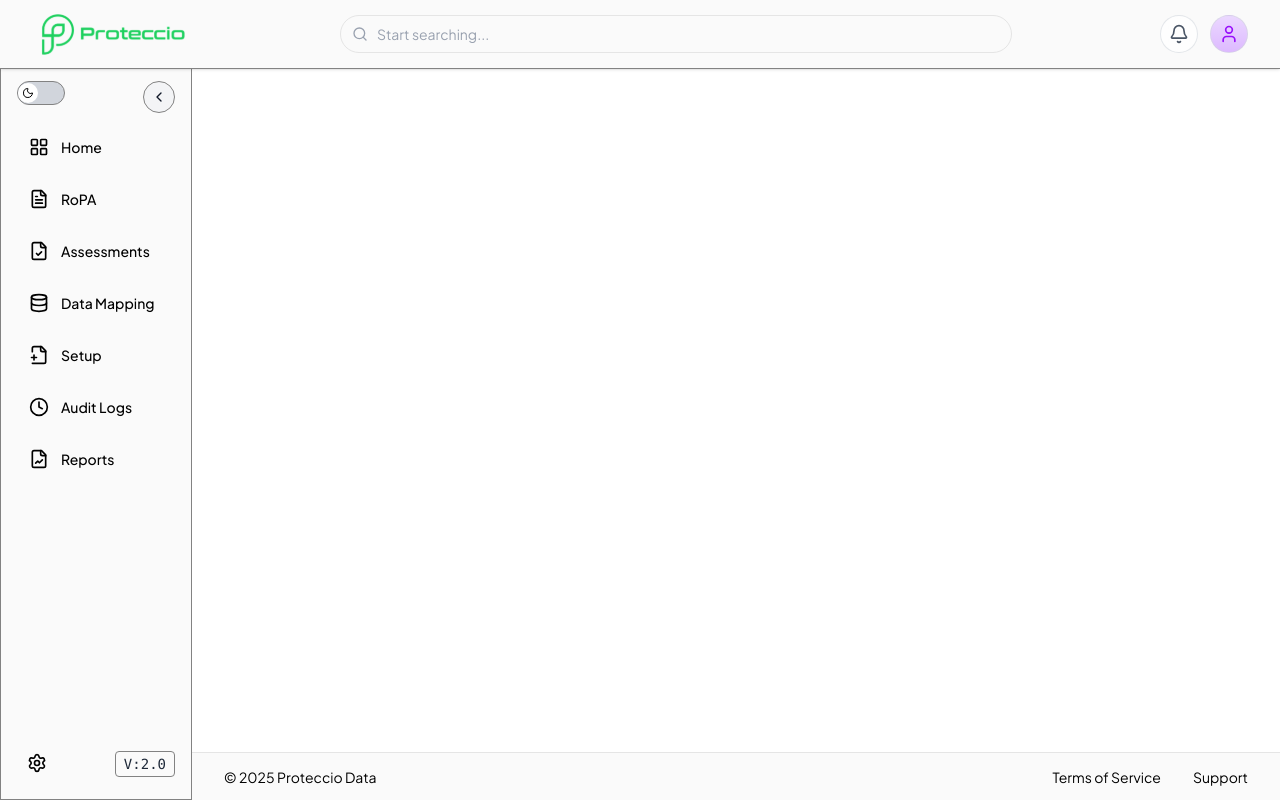
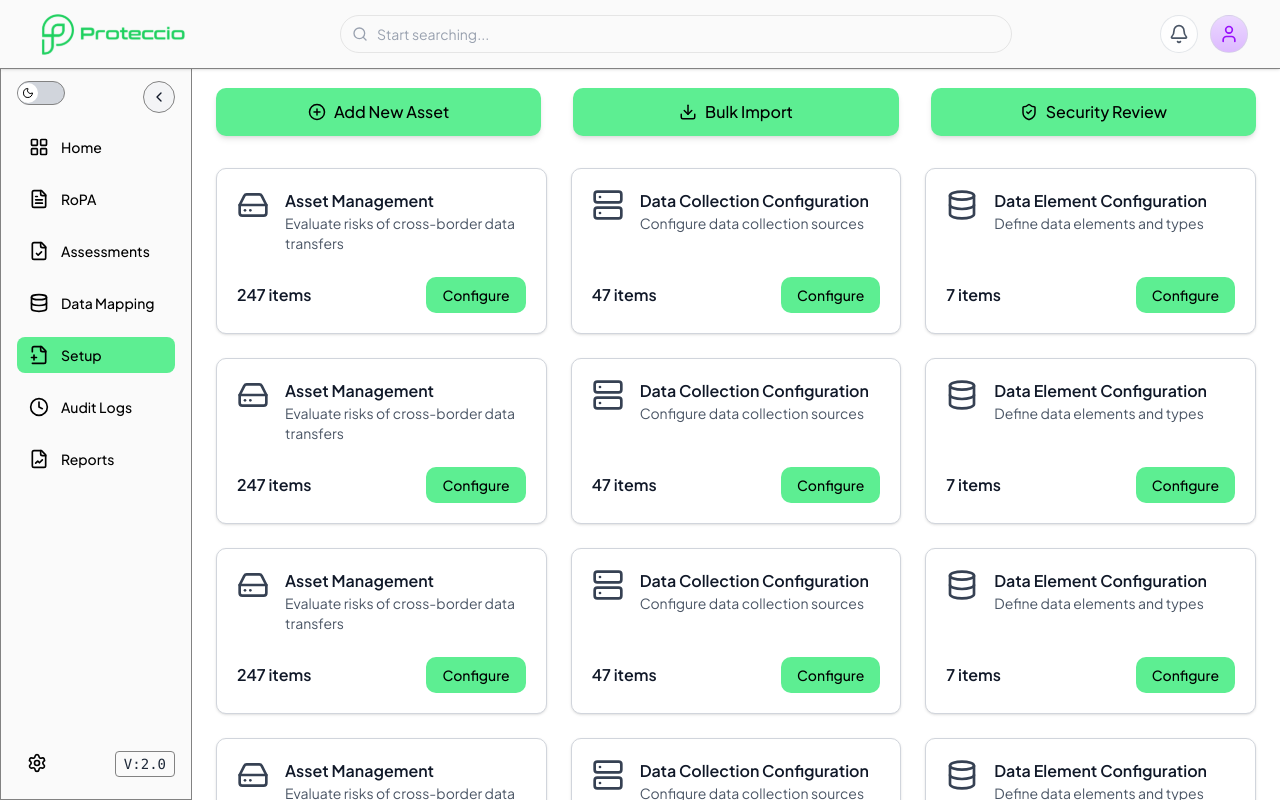
Before and after one commit to ProteccioData/Proteccio_ROPA_Org, a React (Vite) app: page /setup in a window 1280 px wide. Shown: the top 800 px of the page. Built offline with nearby package versions, Linux system fonts and the light colour scheme.

Commit message:
setup page

```diff
--- a/src/App.jsx
+++ b/src/App.jsx
@@ -7,6 +7,7 @@ import { Route, Routes } from "react-router-dom";
 import RoPA from "./components/pages/RoPA";
 import Assessments from "./components/pages/Assessments";
 import DataMapping from "./components/pages/DataMapping";
+import Setup from "./components/pages/Setup";
 
 export default function App() {
   const [collapsed, setCollapsed] = useState(false);
@@ -34,6 +35,7 @@ export default function App() {
             <Route path="/RoPA" element={<RoPA />} />
             <Route path="/assessments" element={<Assessments />} />
             <Route path="/data-mapping" element={<DataMapping />} />
+            <Route path="/setup" element={<Setup />} />
           </Routes>
         </main>
       </div>
--- a/src/components/layout/Sidebar.jsx
+++ b/src/components/layout/Sidebar.jsx
@@ -31,7 +31,7 @@ const menuItems = [
   {
     name: "Setup",
     icon: FilePlus2,
-    path: "/reports",
+    path: "/setup",
   },
   {
     name: "Audit Logs",
--- a/src/components/pages/Setup.jsx
+++ b/src/components/pages/Setup.jsx
@@ -6,6 +6,7 @@ import {
   HardDrive,
   Database,
   Server,
+  CirclePlus,
 } from "lucide-react";
 
 const setupOptions = [
@@ -32,23 +33,23 @@ const setupOptions = [
   },
 ];
 
-export default function SetupGrid() {
+export default function Setup() {
   return (
-    <div className="p-6 bg-gray-50 dark:bg-gray-900 min-h-screen">
+    <div className="min-h-screen">
       {/* Action Buttons */}
-      <div className="flex flex-wrap gap-4 justify-center mb-8">
+      <div className="flex w-full gap-8 items-center mb-8">
         <motion.button
           whileHover={{ scale: 1.05 }}
           whileTap={{ scale: 0.97 }}
-          className="flex items-center gap-2 bg-[#5DEE92] px-6 py-3 rounded-lg text-black font-medium shadow-md hover:bg-green-500 transition"
+          className="flex items-center justify-center w-full gap-2 bg-[#5DEE92] px-6 py-3 rounded-lg text-black font-medium shadow-md hover:opacity-90 transition hover:cursor-pointer"
         >
-          <Plus size={18} /> Add New Asset
+          <CirclePlus size={18} /> Add New Asset
         </motion.button>
 
         <motion.button
           whileHover={{ scale: 1.05 }}
           whileTap={{ scale: 0.97 }}
-          className="flex items-center gap-2 bg-[#5DEE92] px-6 py-3 rounded-lg text-black font-medium shadow-md hover:bg-green-500 transition"
+          className="flex items-center justify-center w-full gap-2 bg-[#5DEE92] px-6 py-3 rounded-lg text-black font-medium shadow-md hover:opacity-90 transition hover:cursor-pointer"
         >
           <Download size={18} /> Bulk Import
         </motion.button>
@@ -56,7 +57,7 @@ export default function SetupGrid() {
         <motion.button
           whileHover={{ scale: 1.05 }}
           whileTap={{ scale: 0.97 }}
-          className="flex items-center gap-2 bg-[#5DEE92] px-6 py-3 rounded-lg text-black font-medium shadow-md hover:bg-green-500 transition"
+          className="flex items-center w-full justify-center gap-2 bg-[#5DEE92] px-6 py-3 rounded-lg text-black font-medium shadow-md hover:opacity-90 transition hover:cursor-pointer"
         >
           <ShieldCheck size={18} /> Security Review
         </motion.button>
--- a/src/components/ui/Button.jsx
+++ b/src/components/ui/Button.jsx
@@ -3,8 +3,7 @@ import { CirclePlus } from "lucide-react";
 export default function Button({
   onClick,
   text = "Add Organization",
-  icon: Icon,
-  iconSrc,
+  icon: Icon = CirclePlus,
 }) {
   return (
     <button
@@ -14,7 +13,7 @@ export default function Button({
                  focus:outline-none focus:ring-2 focus:ring-green-300
                  transition cursor-pointer"
     >
-      <CirclePlus className="h-4 w-4"  />
+      {Icon && <Icon className="h-4 w-4" />}
       <span className="hidden sm:inline md:text-sm pr-2">{text}</span>
     </button>
   );
```
